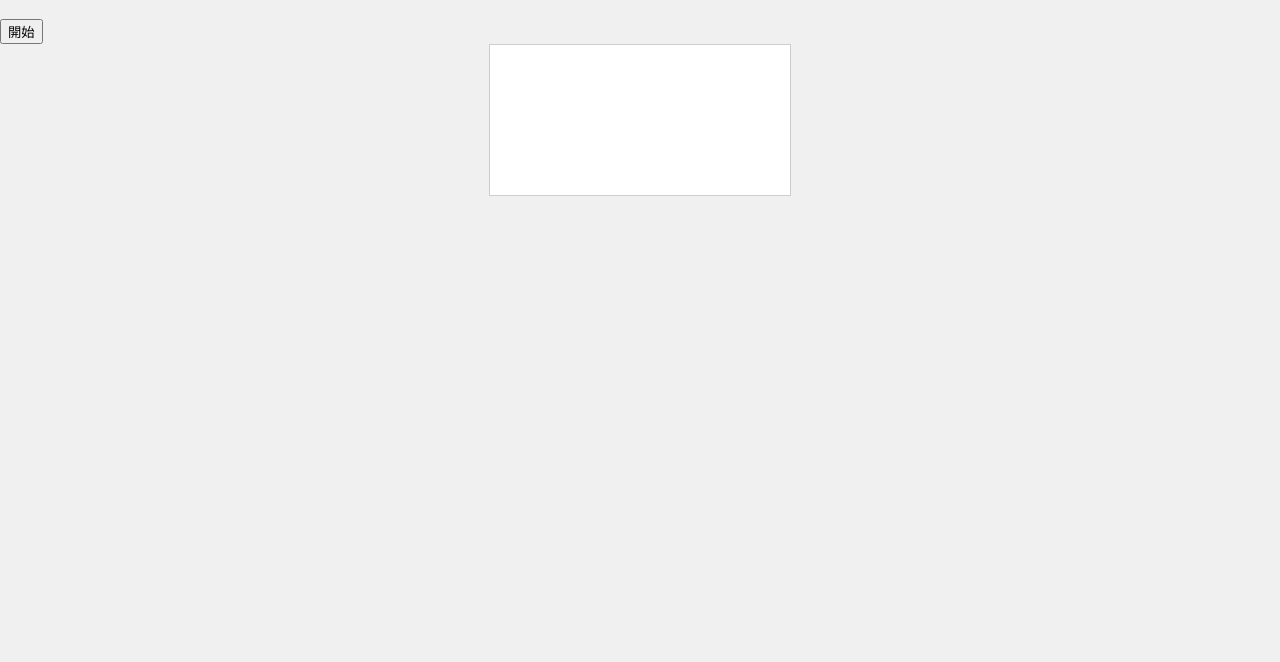
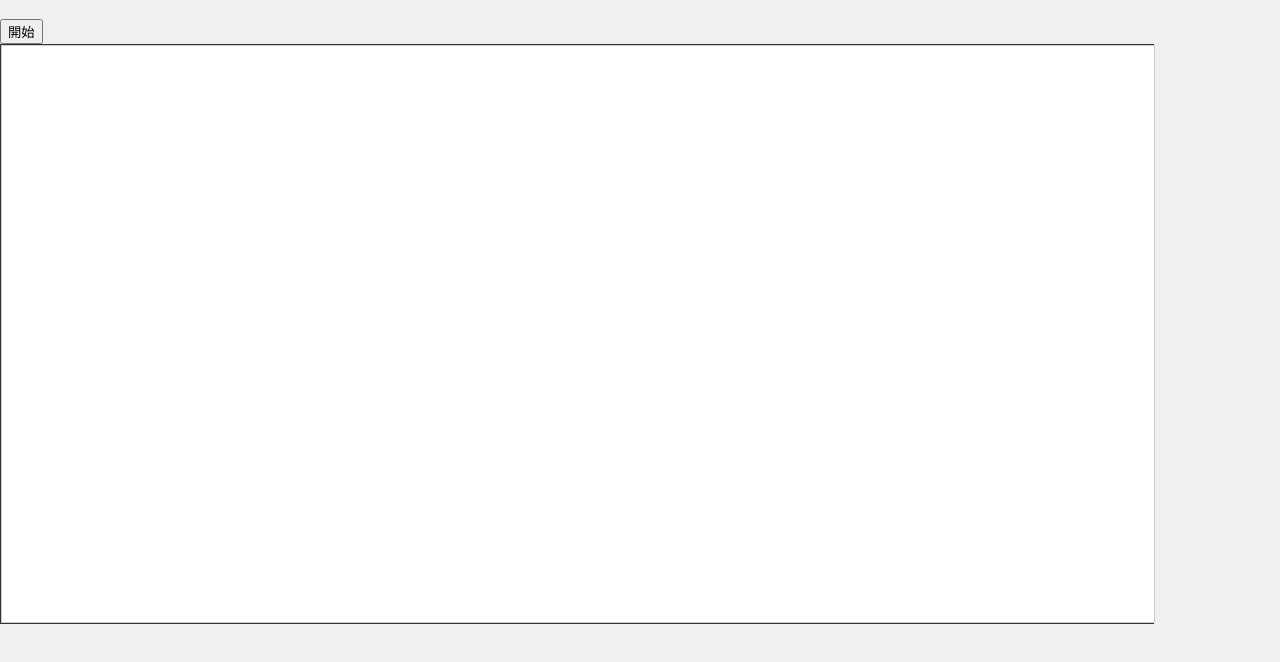
Before and after one commit to bamug/suisou.no.oto, a plain HTML site: page index.html in a window 1280 px wide. Shown: the part 70-732 px from the top of the page. Drawn offline with Linux system fonts and the light colour scheme.

Commit message:
Update style.css

```diff
--- a/css/style.css
+++ b/css/style.css
@@ -35,3 +35,17 @@ p {
     font-size: 1em;
     color: #666;
 }
+
+.visualizer-container {
+    position: relative;
+    width: 90%;
+    height: 70%;
+    background-color: #000;
+    border: 1px solid #333;
+}
+
+#visualizer {
+    width: 100%;
+    height: 100%;
+    display: block;
+}
```
